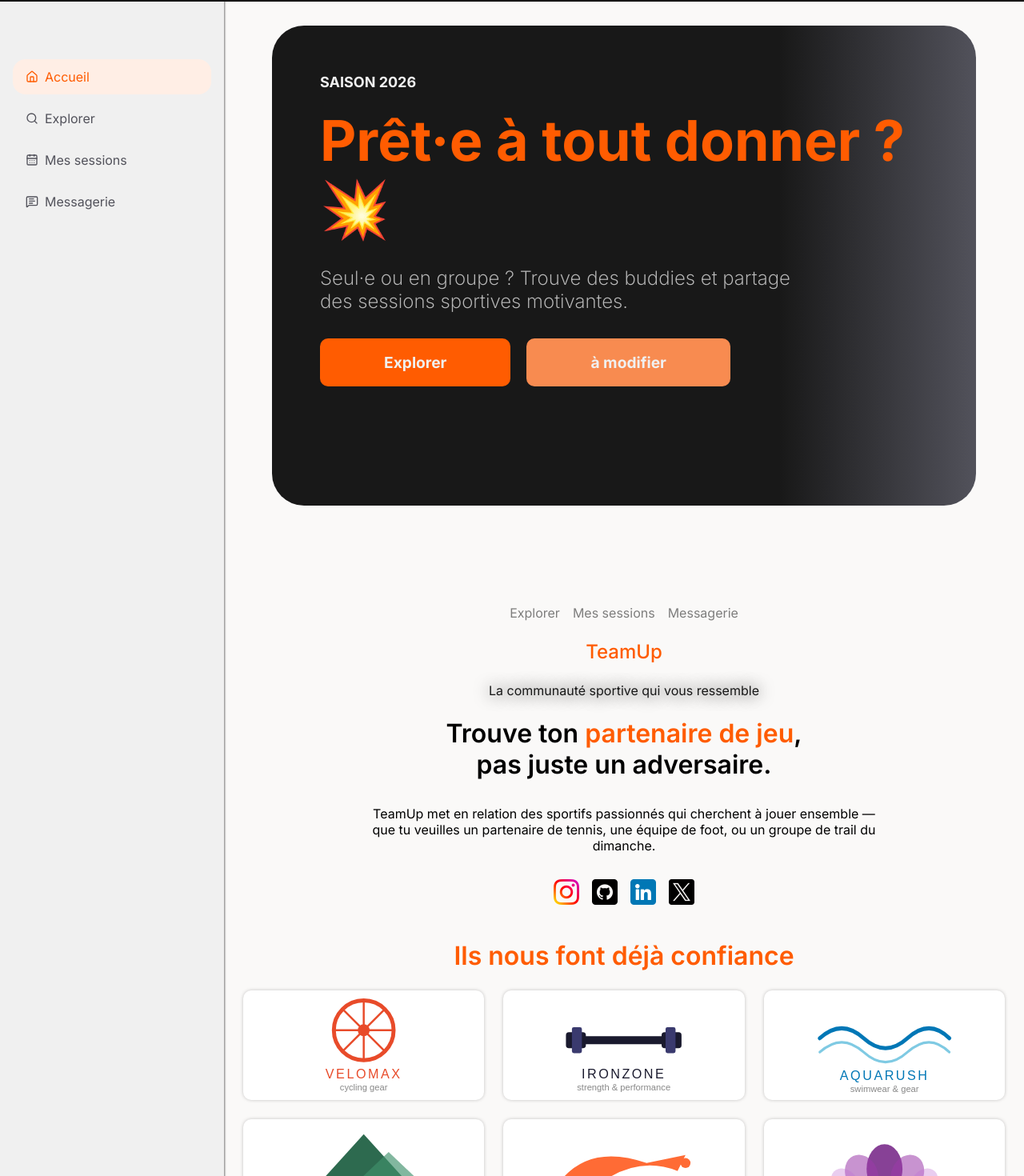
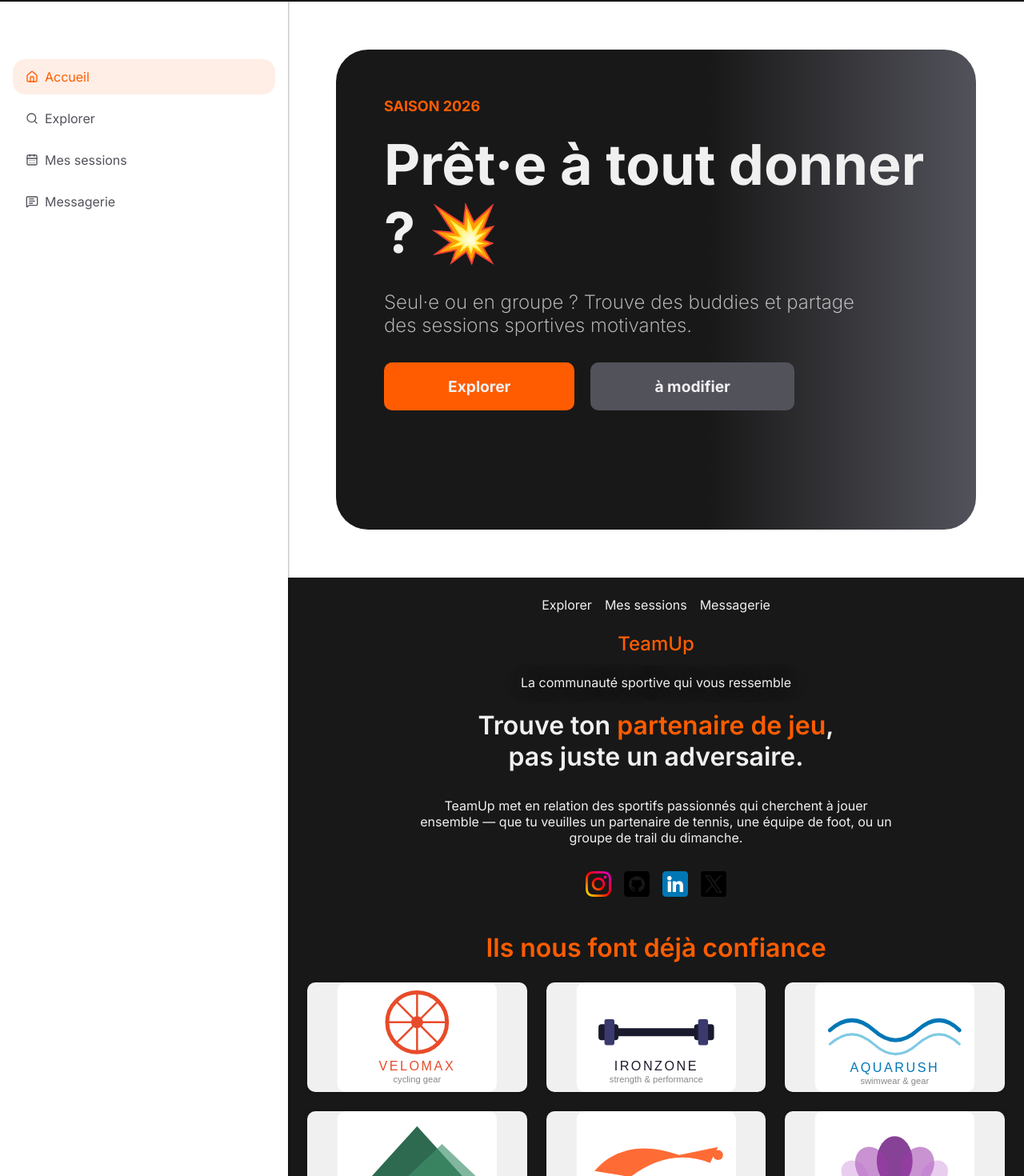
Before and after one commit to SoleneMend/TeamUp-Front, a React (Vite) app in the folder client/: page / in a window 1280 px wide. Shown: the part 55-1525 px from the top of the page at 80% size. Built offline with nearby package versions, Linux system fonts and the light colour scheme; no server answers.

Commit message:
fix nav /aside /footer & colors components

```diff
--- a/client/src/App.css
+++ b/client/src/App.css
@@ -7,10 +7,12 @@
 .app-layout {
   display: grid;
   grid-template-areas: "header header" "sidebar main" "sidebar footer";
+  grid-template-columns: 360px 1fr;
 }
 
 .header-container {
   grid-area: header;
+  z-index: 2000;
 }
 
 .main-container {
@@ -19,11 +21,11 @@
 
 .sidebar-container {
   grid-area: sidebar;
-  box-shadow: 1px 0px 2px 0px #0000004a;
   height: 100%;
+  z-index: 1000;
 }
 
 .footer-container {
   grid-area: footer;
-  z-index: -1;
+  /* z-index: -1; */
 }
--- a/client/src/components/Footer/Footer.css
+++ b/client/src/components/Footer/Footer.css
@@ -4,7 +4,7 @@
   padding: 1.5rem;
   gap: 2.5rem;
   justify-content: space-around;
-  background-color: var(--color-background-filter);
+  background-color: var(--color-primary);
   width: 100%;
 
   .Footer-div-container-img {
@@ -19,7 +19,7 @@
       color: var(--color-secondary);
     }
     svg {
-      background-color: white;
+      background-color: var(--color-neutral);
       box-shadow: 0px 0px 4px 0px #00000038;
       border-radius: 10px;
       width: 100%;
@@ -46,12 +46,13 @@
         font-weight: 500;
       }
       .div-text-desc1 {
-        color: var(--color-primary);
+        color: var(--color-neutral);
         font-size: 1rem;
         text-shadow: 0px 0px 20px black;
         border-radius: 50px;
       }
       .div-text-desc2 {
+        color: var(--color-neutral);
         font-size: 2rem;
         font-weight: 600;
         span {
@@ -59,6 +60,7 @@
         }
       }
       .div-text-desc3 {
+        color: var(--color-neutral);
         padding: 0.5rem;
         width: 70%;
         border-radius: 50px;
@@ -88,9 +90,9 @@
 
           a {
             text-decoration: none;
-            color: rgba(0, 0, 0, 0.499);
+            color: var(--color-neutral);
             &:hover {
-              color: black;
+              color: var(--color-tertiary);
             }
           }
         }
--- a/client/src/components/Hero/Hero.css
+++ b/client/src/components/Hero/Hero.css
@@ -2,23 +2,24 @@
 .hero {
   background: linear-gradient(
     to right,
-    var(--color-primary) 72%,
+    var(--color-primary) 58%,
     var(--color-darker)
   );
   border-radius: 40px;
   padding: 60px 60px;
-  margin: 30px 60px 100px 60px;
+  width: 100%;
+  /* margin: 30px 60px 100px 60px; */
   height: 600px;
 }
 
 .go-years {
-  color: var(--color-neutral);
+  color: var(--color-secondary);
   font-size: 18px;
   font-weight: 700;
 }
 
 .hero-title {
-  color: var(--color-secondary);
+  color: var(--color-neutral);
   font-size: 70px;
 }
 
@@ -48,10 +49,11 @@
 
 .hero-button-two a {
   text-decoration: none;
-  background-color: var(--color-tertiary);
+  background-color: var(--color-darker);
   color: var(--color-neutral);
   padding: 18px 80px;
   border-radius: 10px;
+  /* border: 1px solid var(--color-primary); */
   font-weight: 700;
   font-size: 1.2rem;
 }
--- a/client/src/components/Sidebar/SideBar.css
+++ b/client/src/components/Sidebar/SideBar.css
@@ -5,9 +5,8 @@
 }
 
 .sidebar {
-  width: 280px;
+  width: 100%;
   height: 100%;
-  background-color: var(--color-neutral);
   padding: 1.5rem 1rem;
   display: flex;
   flex-direction: column;
--- a/client/src/index.css
+++ b/client/src/index.css
@@ -15,6 +15,5 @@
 }
 
 body {
-  background-color: var(--color-background-filter);
   font-family: var(--font-main);
 }
--- a/client/src/pages/Home/Home.css
+++ b/client/src/pages/Home/Home.css
@@ -0,0 +1,4 @@
+.home-wrap {
+  display: flex;
+  margin: 60px;
+}
--- a/client/src/pages/Home/Home.tsx
+++ b/client/src/pages/Home/Home.tsx
@@ -1,8 +1,10 @@
 import Hero from "../../components/Hero/Hero";
+
+import "./Home.css";
 
 function Home() {
   return (
-    <div>
+    <div className="home-wrap">
       <Hero />
     </div>
   );
```
